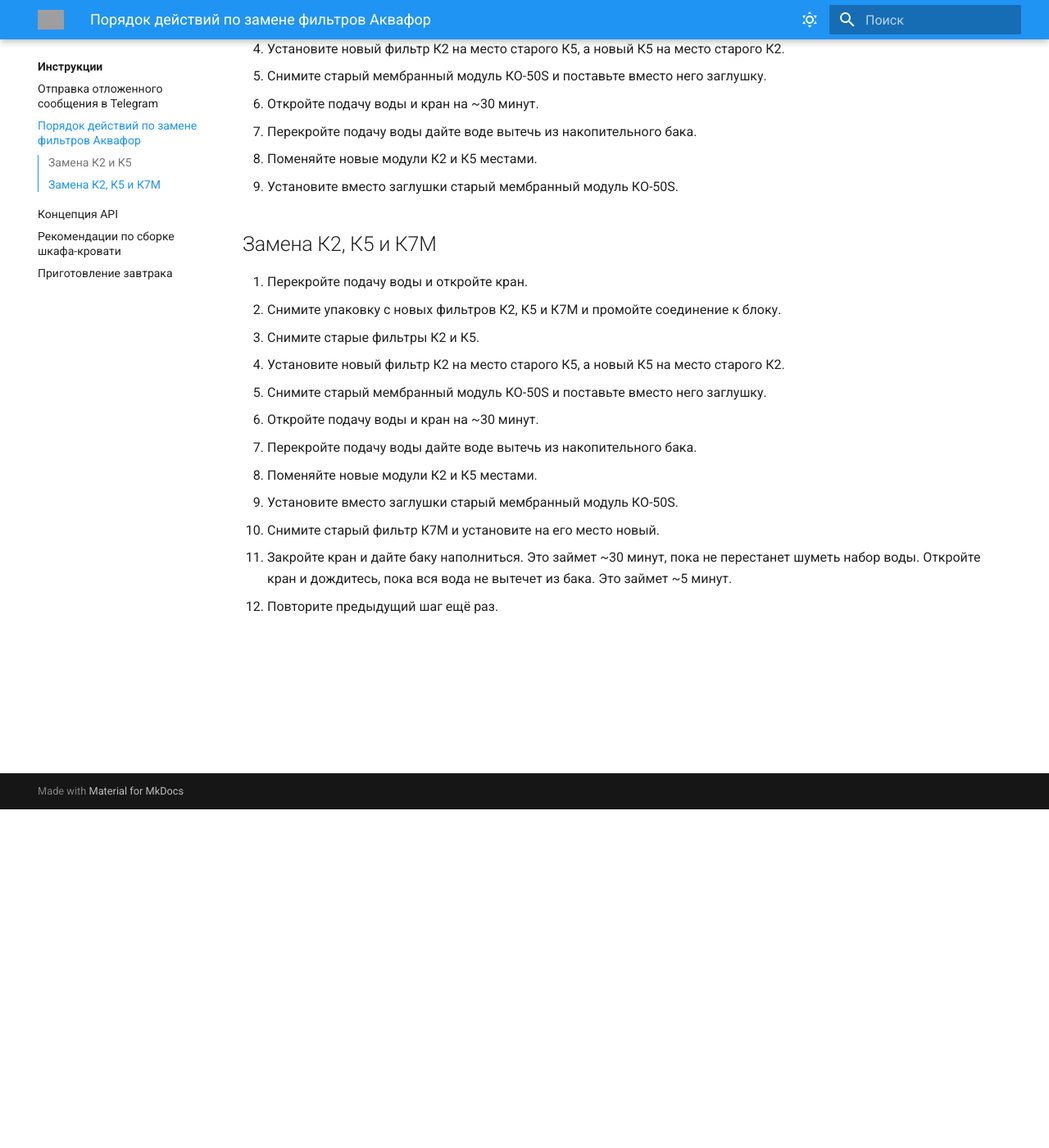
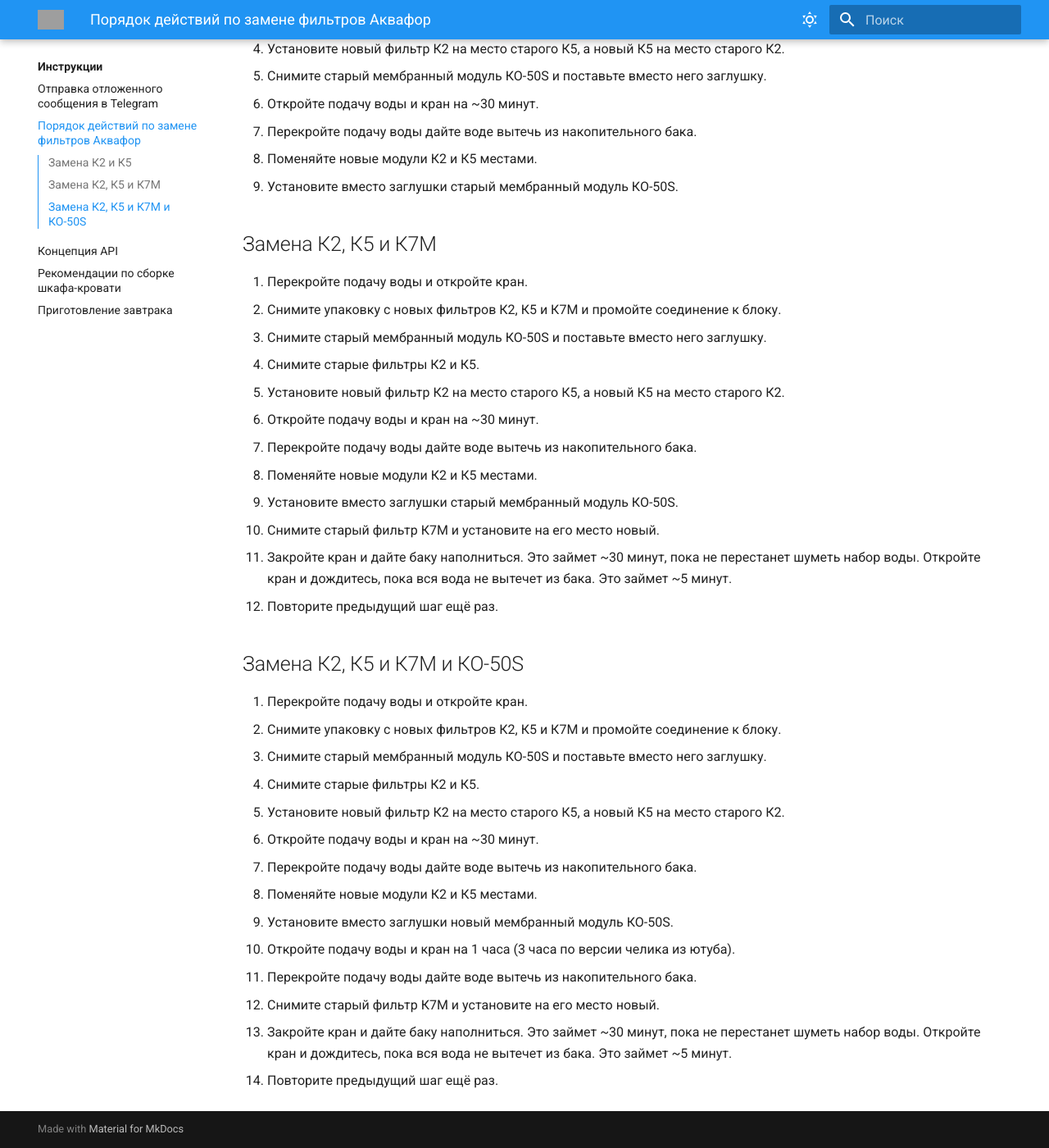
Before and after one commit to rJIynbIuKOT/DaC_MkDocs, an MkDocs documentation site: the page built from docs/instructions/Aquafor.md, in a window 1280 px wide and 1400 px high, scrolled down 413 px. Shown: the whole window at 82% size. Built offline with MkDocs 1.6.1 and Material for MkDocs 9.7.7, drawn with Linux system fonts in a browser that asks for light colours; grey boxes are pictures that could not be loaded.

Commit message:
update Aquafor.md

```diff
--- a/docs/instructions/Aquafor.md
+++ b/docs/instructions/Aquafor.md
@@ -22,9 +22,9 @@ tags:
 
 1. Перекройте подачу воды и откройте кран.
 1. Снимите упаковку с новых фильтров К2, К5 и К7М и промойте соединение к блоку.
+1. Снимите старый мембранный модуль КО-50S и поставьте вместо него заглушку.
 1. Снимите старые фильтры К2 и К5.
 1. Установите новый фильтр К2 на место старого К5, а новый К5 на место старого К2.
-1. Снимите старый мембранный модуль КО-50S и поставьте вместо него заглушку.
 1. Откройте подачу воды и кран на ~30 минут.
 1. Перекройте подачу воды дайте воде вытечь из накопительного бака.
 1. Поменяйте новые модули К2 и К5 местами.
@@ -32,3 +32,20 @@ tags:
 1. Снимите старый фильтр К7М и установите на его место новый.
 1. Закройте кран и дайте баку наполниться. Это займет ~30 минут, пока не перестанет шуметь набор воды. Откройте кран и дождитесь, пока вся вода не вытечет из бака. Это займет ~5 минут.
 1. Повторите предыдущий шаг ещё раз.
+
+## Замена К2, К5 и К7М и КО-50S
+
+1. Перекройте подачу воды и откройте кран.
+1. Снимите упаковку с новых фильтров К2, К5 и К7М и промойте соединение к блоку.
+1. Снимите старый мембранный модуль КО-50S и поставьте вместо него заглушку.
+1. Снимите старые фильтры К2 и К5.
+1. Установите новый фильтр К2 на место старого К5, а новый К5 на место старого К2.
+1. Откройте подачу воды и кран на ~30 минут.
+1. Перекройте подачу воды дайте воде вытечь из накопительного бака.
+1. Поменяйте новые модули К2 и К5 местами.
+1. Установите вместо заглушки новый мембранный модуль КО-50S.
+1. Откройте подачу воды и кран на 1 часа (3 часа по версии челика из ютуба).
+1. Перекройте подачу воды дайте воде вытечь из накопительного бака.
+1. Снимите старый фильтр К7М и установите на его место новый.
+1. Закройте кран и дайте баку наполниться. Это займет ~30 минут, пока не перестанет шуметь набор воды. Откройте кран и дождитесь, пока вся вода не вытечет из бака. Это займет ~5 минут.
+1. Повторите предыдущий шаг ещё раз.
```
